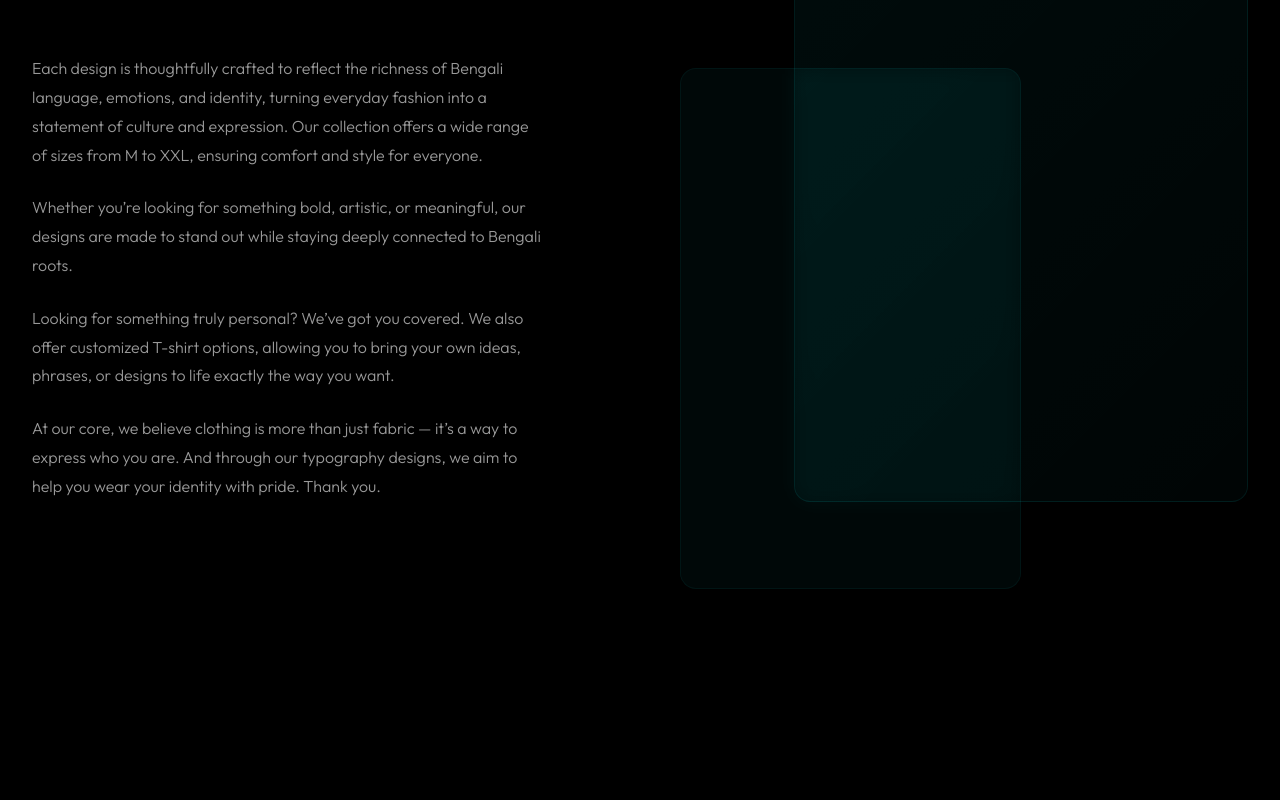
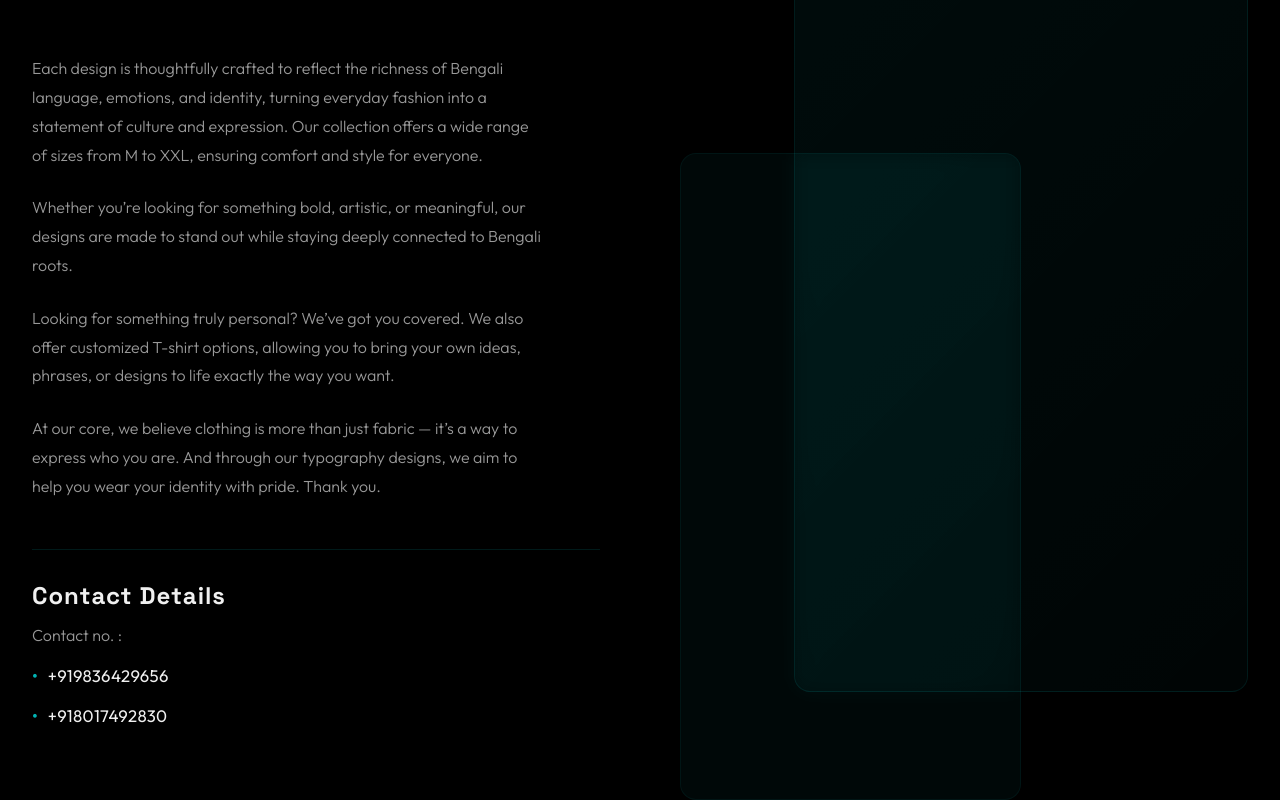
Before and after one commit to subrata0xo/Chiru-website, a React (Vite) app: page /about in a window 1280 px wide. Shown: the part 379-1179 px from the top of the page. Before the commit the page ends 968 px from the top, so only its background shows below. Built offline with nearby package versions, Linux system fonts and the light colour scheme.

Commit message:
Add contact details section to About page

```diff
--- a/src/pages/About.css
+++ b/src/pages/About.css
@@ -71,6 +71,48 @@
   backdrop-filter: blur(10px);
 }
 
+.contact-details {
+  margin-top: 3rem;
+  padding-top: 2rem;
+  border-top: 1px solid rgba(0, 255, 255, 0.1);
+}
+
+.contact-details h2 {
+  font-size: 1.5rem;
+  font-weight: 600;
+  color: var(--color-text);
+  margin-bottom: 0.8rem;
+  letter-spacing: 0.04em;
+}
+
+.contact-details p {
+  color: var(--color-muted-light);
+  font-size: 1rem;
+  font-weight: 300;
+  margin-bottom: 0.5rem;
+}
+
+.contact-details ul {
+  list-style: none;
+  padding: 0;
+  margin: 0;
+}
+
+.contact-details ul li {
+  color: var(--color-text);
+  font-size: 1.05rem;
+  font-weight: 400;
+  padding: 0.4rem 0;
+  letter-spacing: 0.02em;
+}
+
+.contact-details ul li::before {
+  content: '•';
+  color: rgba(0, 255, 255, 0.7);
+  margin-right: 0.6rem;
+  font-weight: bold;
+}
+
 @media (max-width: 900px) {
   .about-layout {
     flex-direction: column;
--- a/src/pages/About.jsx
+++ b/src/pages/About.jsx
@@ -25,6 +25,14 @@ const About = () => {
               At our core, we believe clothing is more than just fabric — it’s a way to express who you are. And through our typography designs, we aim to help you wear your identity with pride. Thank you.
             </p>
           </div>
+          <div className="contact-details">
+            <h2><strong>Contact Details</strong></h2>
+            <p>Contact no. :</p>
+            <ul>
+              <li>+919836429656</li>
+              <li>+918017492830</li>
+            </ul>
+          </div>
         </div>
         <div className="about-visual">
           <div className="visual-block main-block"></div>
```
